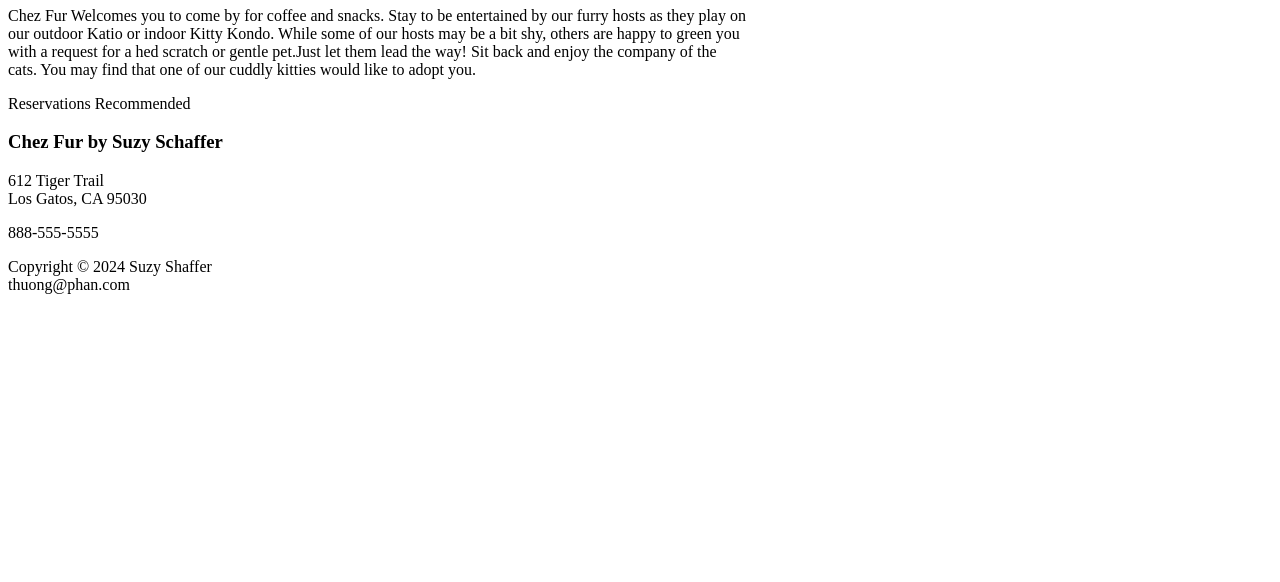
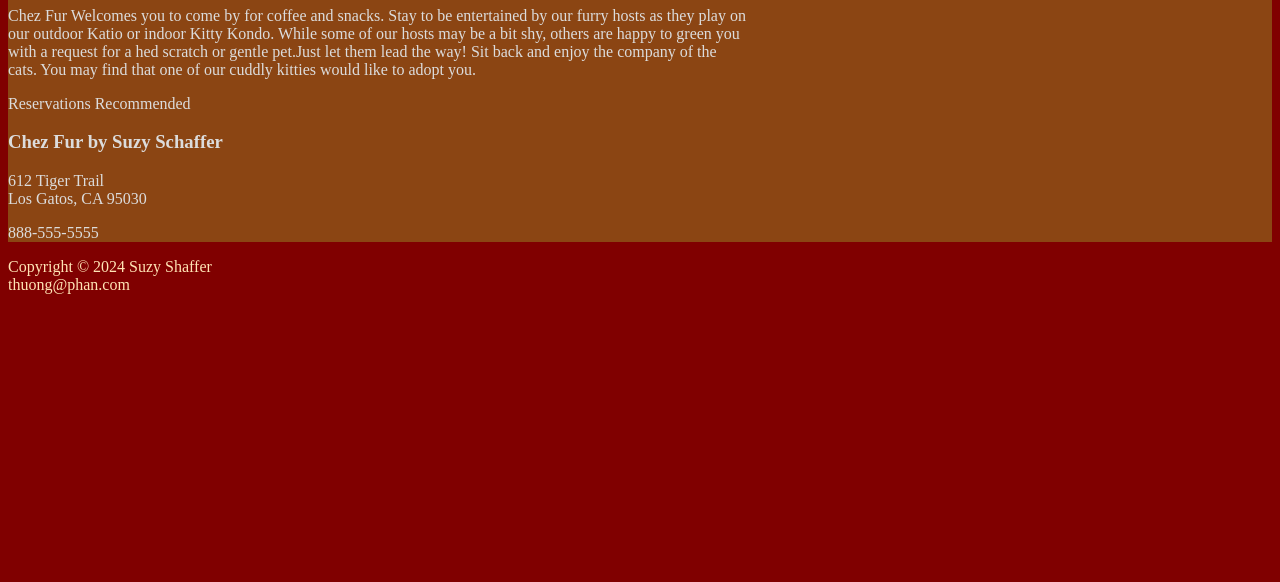
Before and after one commit to tphan-NEU/ChezFur-a-cat-caf-, a plain HTML site: page index.html in a window 1280 px wide. Shown: the part 218-800 px from the top of the page. Drawn offline with Linux system fonts and the light colour scheme; the site is published under a folder, as on GitHub Pages, so addresses that start at the root find nothing.

Commit message:
Update index.html

```diff
--- a/index.html
+++ b/index.html
@@ -6,7 +6,7 @@
     <meta name="viewport" content="width=device-width, initial-scale=1.0">
     <title>Chez Fur</title>
 <!--Refence the stylesheet .css file-->
-    <link rel="stylesheet" href="/css/stylesheets/Chezfur.css">
+    <link rel="stylesheet" href="css/stylesheets/Chezfur.css">
 
 
 </head>
```
